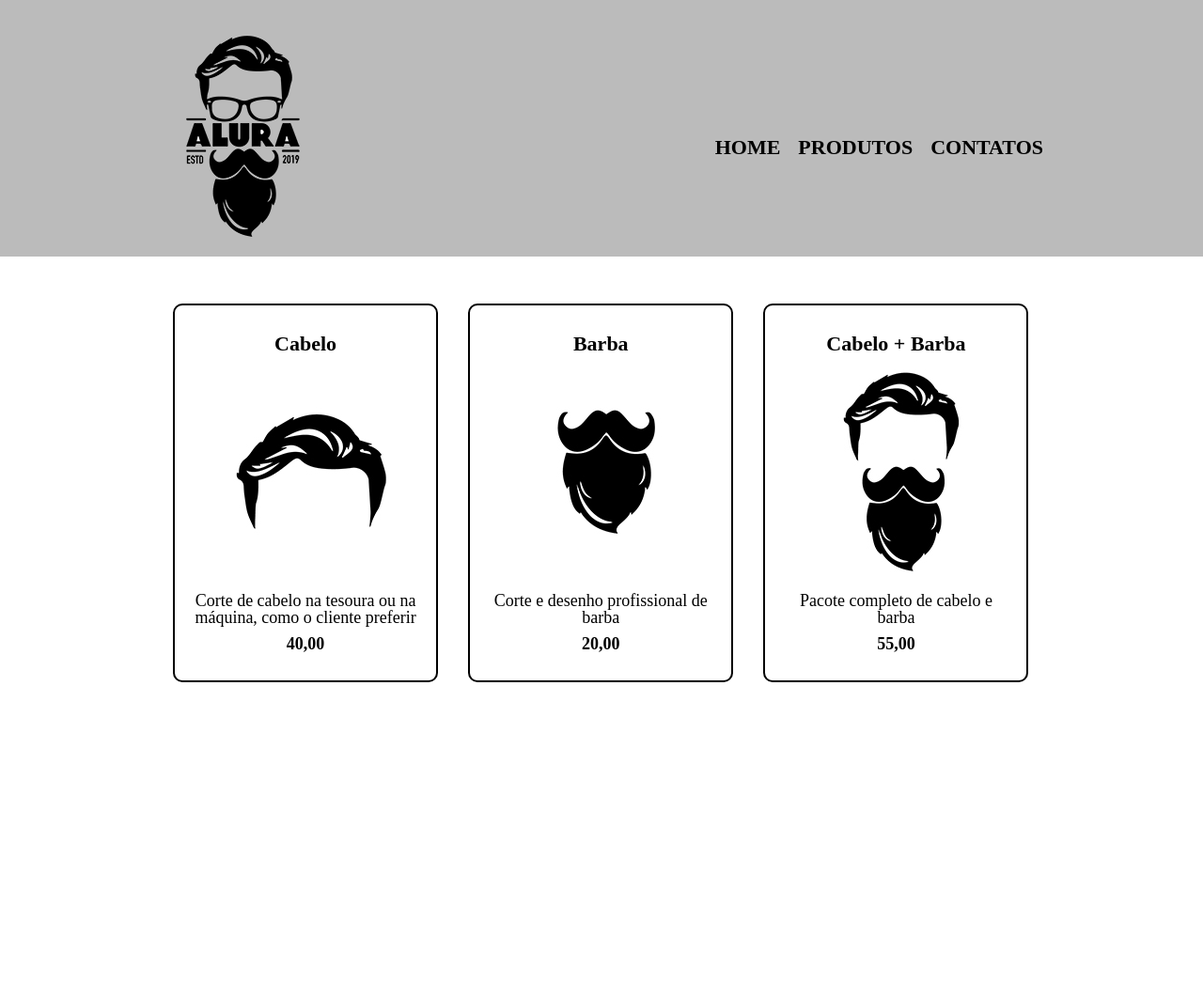
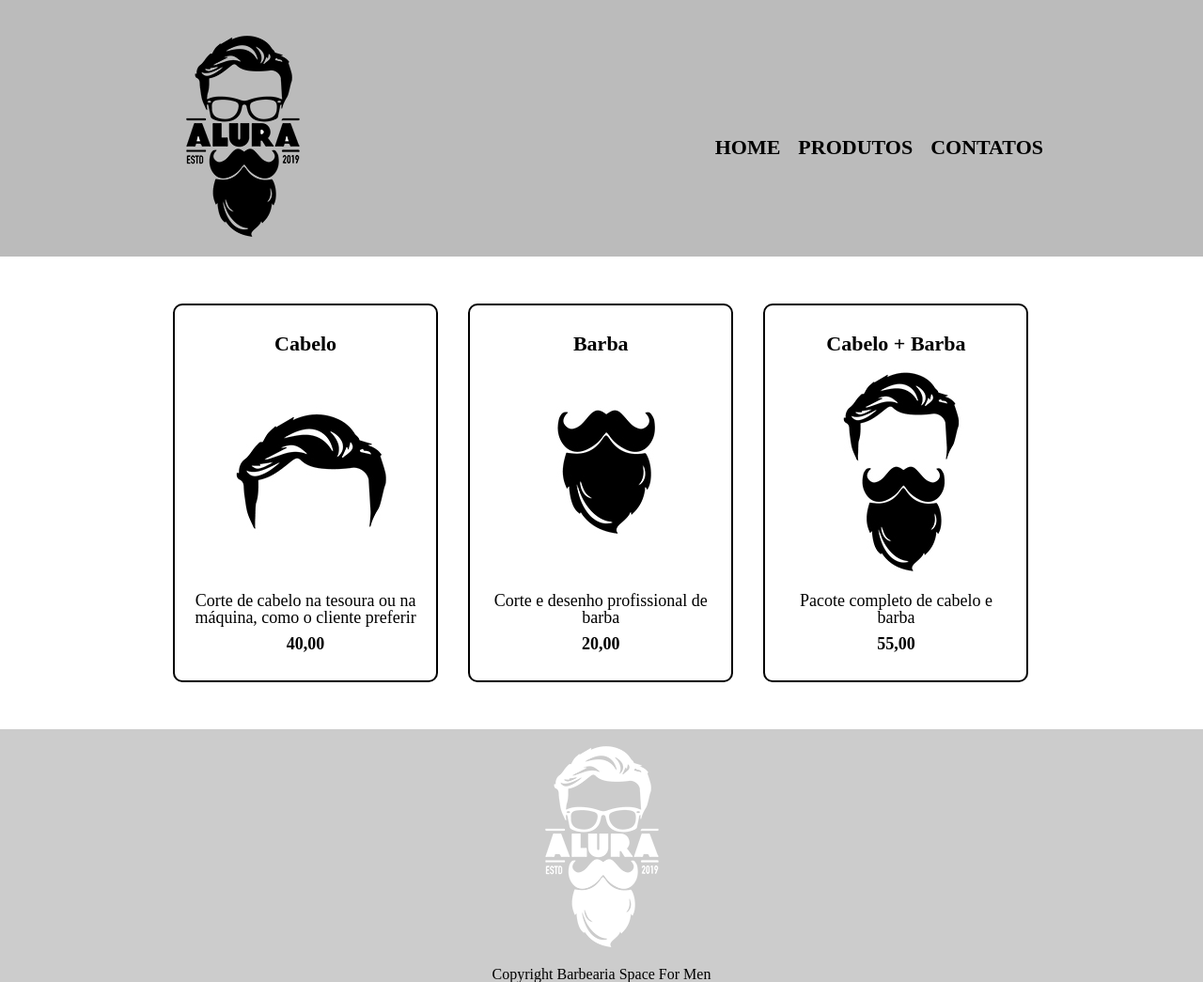
Before and after one commit to kaiquemachado4/spaceformen, a plain HTML site: page produtos.html in a window 1280 px wide. Shown: the whole page at 94% size. Before the commit the page ends 800 px from the top, so only its background shows below. Drawn offline with Linux system fonts and the light colour scheme.

Commit message:
atualização aula 10/08/26

```diff
--- a/produtos.css
+++ b/produtos.css
@@ -56,9 +56,14 @@ right: 0;
    border-color: #c78c19;
 
 }
+.produtos li:active{
+   border-color: #088c19;
 
+}
+.produtos li:hover h2{
+  font-size: 34px;
 
-
+}
 
 
 
@@ -76,3 +81,7 @@ right: 0;
     font-weight: bold;
     margin-top: 10px;
 }
+footer{
+    background-color: #cccccc;
+    text-align: center;
+}
--- a/produtos.html
+++ b/produtos.html
@@ -52,7 +52,10 @@
     </main>
 
 
-    <footer></footer>
+    <footer>
+        <img src="./img/logo-branco.png" alt="logo-branco">
+        <p>Copyright Barbearia Space For Men</p>
+    </footer>
 </body>
 
 </html>
```
Also changed, not shown: 1 other file.
